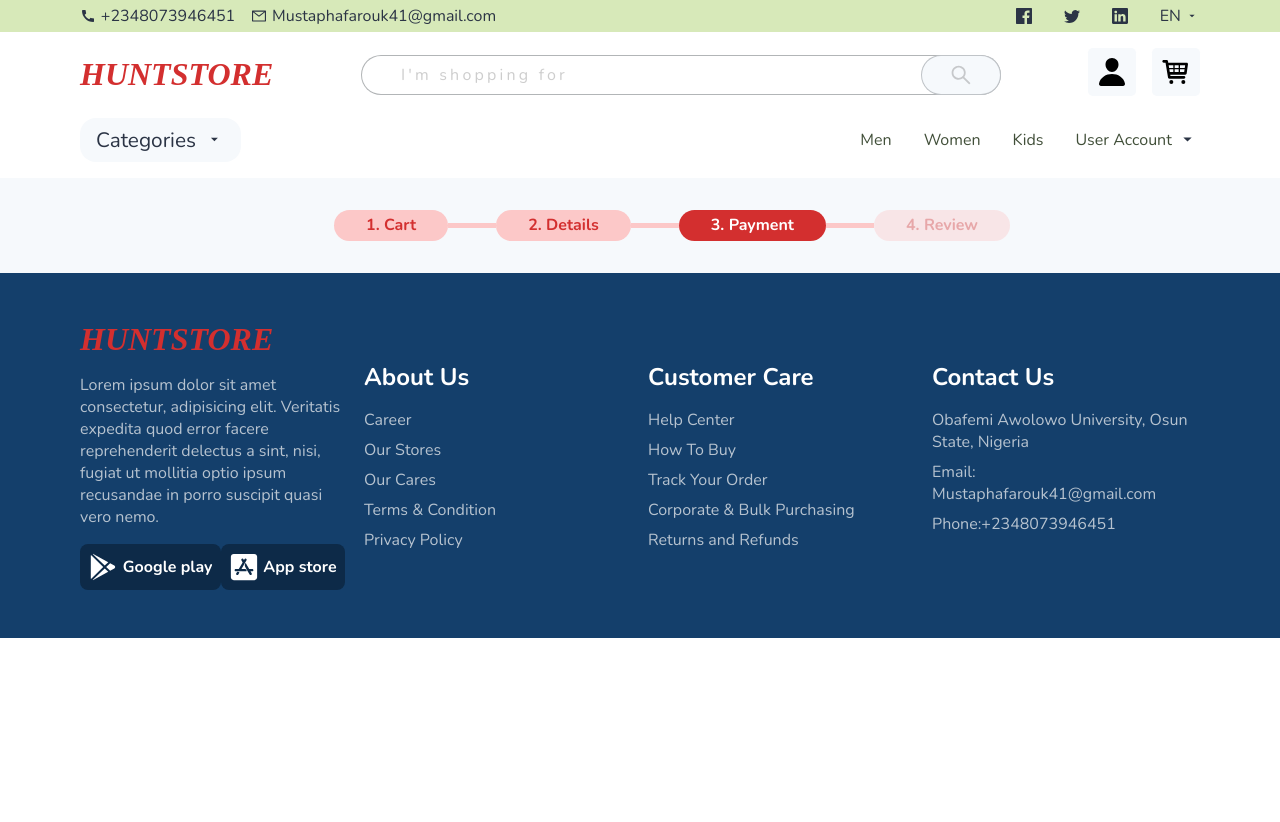
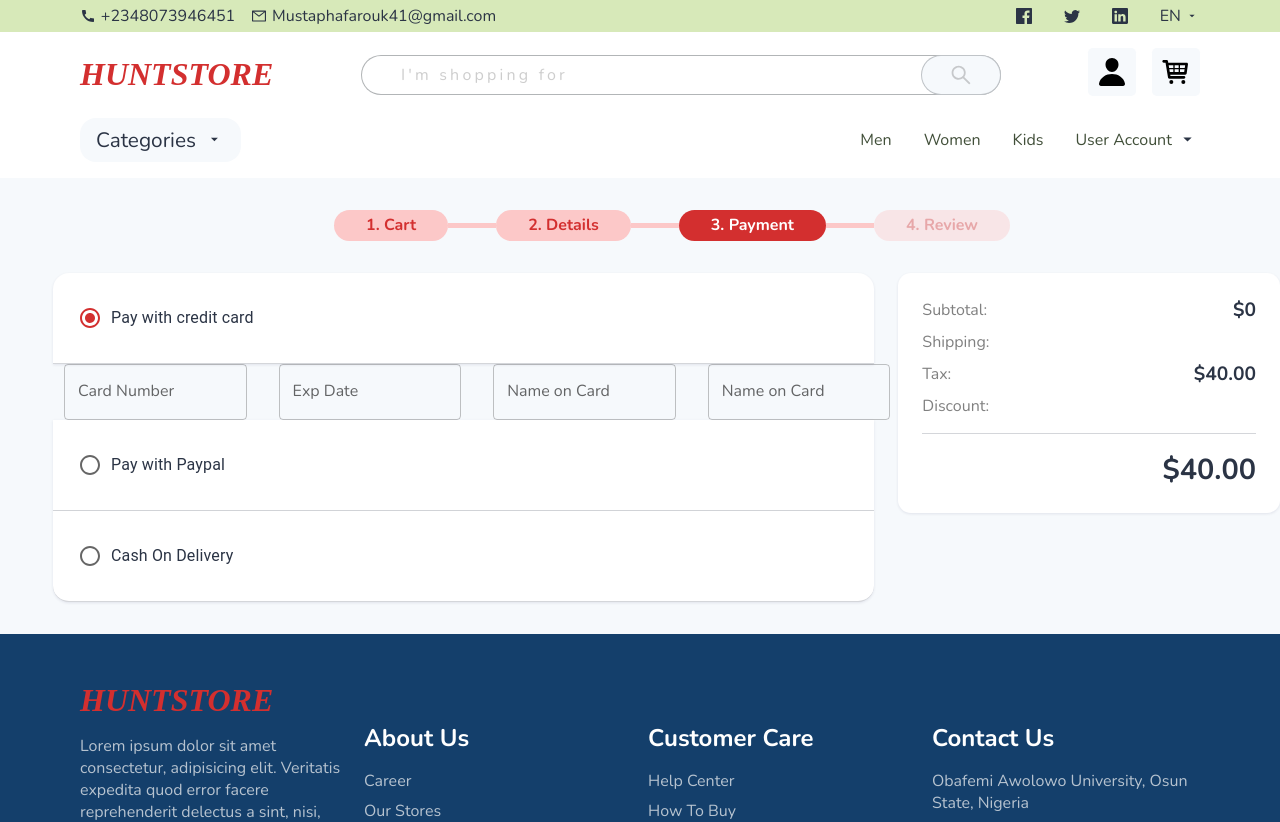
Before and after one commit to Farouk-ayo/ecommerce-, a React (Create React App) app: page /cart/payment in a window 1280 px wide. Shown: the top 822 px of the page. Before the commit the page ends 800 px from the top, so only its background shows below. Built offline with nearby package versions, Linux system fonts and the light colour scheme.

Commit message:
payment form

```diff
--- a/src/Cart/Cart.js
+++ b/src/Cart/Cart.js
@@ -17,7 +17,6 @@ const Cart = (props) => {
           <div>
             <TiShoppingCart size={30} />
             <p>
-              {" "}
               {cartCtx.items.length > 0
                 ? `${cartCtx.items.length} items`
                 : "no item"}
--- a/src/components/Form.js
+++ b/src/components/Form.js
@@ -28,6 +28,70 @@ const theme = createTheme({
     },
   },
 });
+
+// create a textfield for card number ,exp date and name on the card with mui using functional component?
+
+export const CreditCardDetails1 = () => {
+  return (
+    <Box
+      display={"flex"}
+      alignItems="center"
+      justifyContent={"space-between"}
+      gap="2rem"
+    >
+      <ThemeProvider theme={theme}>
+        <TextField
+          id="card-number"
+          label="Card Number"
+          variant="outlined"
+          sx={{ flexBasis: "50%" }}
+          inputProps={{
+            maxLength: 16,
+            pattern: "\\d*",
+            inputMode: "numeric",
+          }}
+        />
+        <TextField
+          id="exp-date"
+          label="Exp Date"
+          variant="outlined"
+          sx={{ flexBasis: "50%" }}
+        />
+        <TextField
+          id="card-name"
+          label="Name on Card"
+          variant="outlined"
+          sx={{ flexBasis: "50%" }}
+        />
+        <TextField
+          id="card-name"
+          label="Name on Card"
+          variant="outlined"
+          sx={{ flexBasis: "50%" }}
+        />
+      </ThemeProvider>
+    </Box>
+  );
+};
+
+export const PaypalEmail = () => {
+  return (
+    <Stack>
+      <ThemeProvider theme={theme}>
+        <TextField
+          placeholder="Email Address"
+          label="Email Address"
+          type="email"
+          size="small"
+          sx={{ width: "100%" }}
+        />
+        <Button color="error" variant="outlined" sx={{ fontWeight: "bolder" }}>
+          Submit
+        </Button>
+      </ThemeProvider>
+    </Stack>
+  );
+};
 
 export const ShippingAddress1 = () => {
   return (
--- a/src/page/CartPages/Payment.js
+++ b/src/page/CartPages/Payment.js
@@ -1,10 +1,104 @@
 import CartLinks from "../../components/CartLinks";
 import classes from "../Page.module.css";
+import CartCtx from "../../store/Cartctx";
+import { useContext, useState } from "react";
+
+import Radio from "@mui/material/Radio";
+import RadioGroup from "@mui/material/RadioGroup";
+import FormControlLabel from "@mui/material/FormControlLabel";
+import FormControl from "@mui/material/FormControl";
+import { CreditCardDetails1, PaypalEmail } from "../../components/Form";
 
 const Payment = () => {
+  const cartCtx = useContext(CartCtx);
+
+  const [value, setValue] = useState("firstID");
+
+  const handleChange = (event) => {
+    setValue(event.target.value);
+  };
+
   return (
     <section className={classes.CartPage}>
       <CartLinks />
+      <section className={classes.cart}>
+        <div className={classes.carts}>
+          <FormControl sx={{ width: "100%" }}>
+            <RadioGroup
+              aria-labelledby="demo-controlled-radio-buttons-group"
+              name="controlled-radio-buttons-group"
+              value={value}
+              onChange={handleChange}
+              sx={{
+                color: "#2B3445",
+                width: "100%",
+              }}
+            >
+              <FormControlLabel
+                value="firstID"
+                control={<Radio color="error" />}
+                label="Pay with credit card"
+                sx={{
+                  padding: "1.5rem 1rem",
+                  background: "white",
+                  borderBottom: ".1rem solid #2b344533",
+                  borderTopRightRadius: "1rem",
+                  borderTopLeftRadius: "1rem",
+                  boxShadow: "rgb(3 0 71 / 9%) 0px 1px 3px",
+                }}
+              />{" "}
+              {value === "firstID" ? (
+                <div>
+                  <CreditCardDetails1 />
+                </div>
+              ) : null}
+              <FormControlLabel
+                value="secondID"
+                control={<Radio color="error" />}
+                label="Pay with Paypal"
+                sx={{
+                  padding: "1.5rem 1rem",
+                  background: "white",
+                  borderBottom: ".1rem solid #2b344533",
+                  boxShadow: "rgb(3 0 71 / 9%) 0px 1px 3px",
+                }}
+              />{" "}
+              {value === "secondID" ? <PaypalEmail /> : null}
+              <FormControlLabel
+                value="thirdID"
+                control={<Radio color="error" />}
+                label="Cash On Delivery"
+                sx={{
+                  padding: "1.5rem 1rem",
+                  background: "white",
+                  borderBottom: ".1rem solid #2b344533",
+                  borderBottomRightRadius: "1rem",
+                  borderBottomLeftRadius: "1rem",
+                  boxShadow: "rgb(3 0 71 / 9%) 0px 1px 3px",
+                }}
+              />
+            </RadioGroup>
+          </FormControl>
+        </div>
+        <section className={classes.totalAmount}>
+          <section className={classes.fees}>
+            <h4>
+              <span>Subtotal:</span> <span>${cartCtx.totalAmount}</span>
+            </h4>
+            <h4>
+              <span>Shipping:</span> <span></span>
+            </h4>
+            <h4>
+              <span>Tax:</span> <span>$40.00</span>
+            </h4>
+            <h4>
+              <span>Discount:</span> <span></span>
+            </h4>
+          </section>
+          <hr />
+          <h1>${cartCtx.totalAmount + 40}.00</h1>
+        </section>
+      </section>
     </section>
   );
 };
--- a/src/page/Page.module.css
+++ b/src/page/Page.module.css
@@ -6,12 +6,13 @@
 
 .cart {
   display: flex;
-  gap: 2rem;
+  gap: 0.5rem;
   width: 100%;
-  padding: 0rem 2rem;
+  padding-bottom: 2rem;
 }
 .carts {
   width: 70%;
+  padding-left: 4rem;
 }
 .null {
   gap: 2rem;
```
